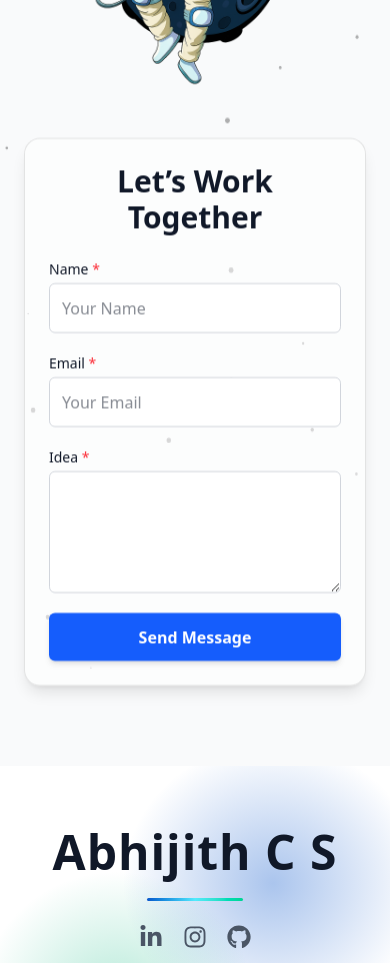
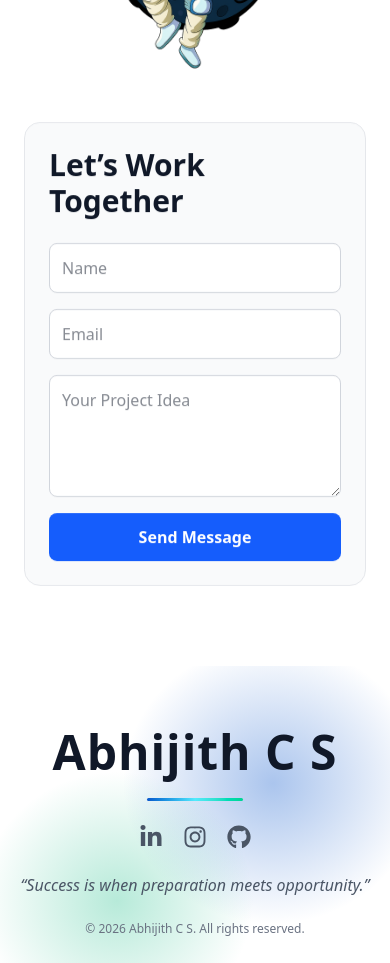
Before and after one commit to theRealAbhijithCS/portfolio, a React (Vite) app: page / in a window 390 px wide. Shown: the part 3860-4823 px from the top of the page. Built offline with nearby package versions, Linux system fonts and the light colour scheme.

Commit message:
update contact from remove particles in mobile screen

```diff
--- a/src/sections/Contact.jsx
+++ b/src/sections/Contact.jsx
@@ -3,40 +3,33 @@ import ParticlesBackground from "../components/ParticlesBackground.jsx";
 import Astra from "../assets/Astra.png";
 
 export default function Contact() {
-  const [formData, setFormData] = useState({
-    name: "",
-    email: "",
-    idea: "",
-  });
-
+  const [formData, setFormData] = useState({ name: "", email: "", idea: "" });
   const [errors, setErrors] = useState({});
   const [status, setStatus] = useState("");
-
-  // State to track if the section has been seen
   const [isVisible, setIsVisible] = useState(false);
+  const [isMobile, setIsMobile] = useState(false);
   const sectionRef = useRef(null);
 
+  // 1. Detect Mobile to disable heavy particles
   useEffect(() => {
+    const checkMobile = () => setIsMobile(window.innerWidth < 768);
+    checkMobile();
+    window.addEventListener("resize", checkMobile);
+
     const observer = new IntersectionObserver(
       ([entry]) => {
         if (entry.isIntersecting) {
           setIsVisible(true);
-          // Optimization: Stop observing once animation triggers to save mobile resources
-          if (sectionRef.current) observer.unobserve(sectionRef.current);
+          observer.disconnect(); // Stop watching immediately
         }
       },
-      {
-        threshold: 0.1, // Lower threshold for faster trigger on mobile
-        rootMargin: "0px 0px -50px 0px" // Starts animation slightly before it enters fully
-      }
+      { threshold: 0.1 }
     );
 
-    if (sectionRef.current) {
-      observer.observe(sectionRef.current);
-    }
-
+    if (sectionRef.current) observer.observe(sectionRef.current);
     return () => {
-      if (sectionRef.current) observer.unobserve(sectionRef.current);
+      window.removeEventListener("resize", checkMobile);
+      observer.disconnect();
     };
   }, []);
 
@@ -46,31 +39,15 @@ export default function Contact() {
     if (errors[name]) setErrors((p) => ({ ...p, [name]: "" }));
   };
 
-  const validateForm = () => {
+  const handleSubmit = (e) => {
+    e.preventDefault();
     const required = ["name", "email", "idea"];
     const newErrors = {};
-    required.forEach(
-      (f) => !formData[f].trim() && (newErrors[f] = "Fill this field")
-    );
-    setErrors(newErrors);
-    return !Object.keys(newErrors).length;
-  };
+    required.forEach(f => !formData[f].trim() && (newErrors[f] = "Required"));
+    if (Object.keys(newErrors).length) return setErrors(newErrors);
 
-  const handleSubmit = (e) => {
-    e.preventDefault();
-    if (!validateForm()) return;
-
-    const subject = encodeURIComponent(`New Project Inquiry from Portfolio`);
-    const body = encodeURIComponent(
-      `Name: ${formData.name}\n` +
-      `Email: ${formData.email}\n\n` +
-      `Project Idea:\n${formData.idea}`
-    );
-
-    const recipientEmail = "abhijithcs200@gmail.com";
-    window.location.href = `mailto:${recipientEmail}?subject=${subject}&body=${body}`;
-
-    setFormData({ name: "", email: "", idea: "" });
+    const mailto = `mailto:abhijithcs200@gmail.com?subject=Inquiry&body=Name: ${formData.name}%0D%0AEmail: ${formData.email}%0D%0A%0D%0A${formData.idea}`;
+    window.location.href = mailto;
     setStatus("success");
   };
 
@@ -78,128 +55,97 @@ export default function Contact() {
     <section
       id="contact"
       ref={sectionRef}
-      className="w-full min-h-screen relative bg-gray-50 dark:bg-black overflow-hidden text-gray-900 dark:text-white py-20 px-6 md:px-20 flex flex-col items-center justify-center transition-colors duration-500"
+      className="w-full min-h-screen relative bg-white dark:bg-black overflow-hidden py-20 px-6 md:px-20 flex items-center justify-center"
     >
-      {/* Optimization Tip: Ensure your ParticlesBackground component
-          is memoized or reduces count on mobile screens */}
-      <ParticlesBackground />
+      {/* EFFECTIVE FIX: Disable particles on mobile devices */}
+      {!isMobile && <ParticlesBackground />}
 
-      <div className="relative z-10 w-full max-w-7xl mx-auto flex flex-col md:flex-row items-center justify-center gap-10 md:gap-16">
+      <div className="relative z-10 w-full max-w-7xl mx-auto flex flex-col md:flex-row items-center gap-10">
 
         {/* Left Image Section */}
-        <div className={`w-full md:w-1/2 flex justify-center items-center transition-opacity duration-300 ${isVisible ? 'animate-entry-left' : 'opacity-0'}`}>
+        <div className={`w-full md:w-1/2 flex justify-center transform-gpu ${isVisible ? 'animate-entry-left' : 'opacity-0'}`}>
           <img
             src={Astra}
             alt="Contact"
             loading="lazy"
             decoding="async"
-            className="w-60 md:w-140 max-w-full h-auto object-contain animate-float"
+            className="w-56 md:w-140 h-auto object-contain animate-float"
           />
         </div>
 
-        {/* Right Side Contact Form */}
-        <div className={`w-full md:w-1/2 bg-white/50 dark:bg-white/5 p-6 md:p-8 rounded-2xl shadow-lg border border-black/10 dark:border-white/10 transition-opacity duration-300 ${isVisible ? 'animate-entry-right' : 'opacity-0'}`}>
-          <h2 className="text-3xl font-bold mb-6 text-center md:text-left">Let’s Work Together</h2>
+        {/* Right Side Form - Reduced heavy CSS on mobile */}
+        <div className={`w-full md:w-1/2 p-6 md:p-8 rounded-2xl border border-gray-200 dark:border-white/10
+          bg-gray-50 dark:bg-zinc-900 md:bg-white/50 md:backdrop-blur-sm
+          ${isVisible ? 'animate-entry-right' : 'opacity-0'} transform-gpu`}>
 
-          <form className="flex flex-col gap-5" onSubmit={handleSubmit}>
-            <div className="flex flex-col">
-              <label className="mb-1 text-sm font-medium">
-                Name <span className="text-red-500">*</span>
-              </label>
+          <h2 className="text-3xl font-bold mb-6 text-gray-900 dark:text-white">Let’s Work Together</h2>
+
+          <form className="flex flex-col gap-4" onSubmit={handleSubmit}>
             <input
               type="text"
               name="name"
-                placeholder="Your Name"
+              placeholder="Name"
               value={formData.name}
               onChange={handleChange}
-                className="p-3 rounded-md bg-white dark:bg-white/10 border border-gray-300 dark:border-gray-500 text-gray-900 dark:text-white focus:outline-none focus:ring-2 focus:ring-blue-500 transition-all"
+              className="p-3 rounded-lg bg-white dark:bg-black border border-gray-300 dark:border-gray-700 text-gray-900 dark:text-white focus:ring-2 focus:ring-blue-500 outline-none"
             />
-              {errors.name && <p className="text-red-500 text-xs mt-1">{errors.name}</p>}
-            </div>
-
-            <div className="flex flex-col">
-              <label className="mb-1 text-sm font-medium">
-                Email <span className="text-red-500">*</span>
-              </label>
             <input
               type="email"
               name="email"
-                placeholder="Your Email"
+              placeholder="Email"
               value={formData.email}
               onChange={handleChange}
-                className="p-3 rounded-md bg-white dark:bg-white/10 border border-gray-300 dark:border-gray-500 text-gray-900 dark:text-white focus:outline-none focus:ring-2 focus:ring-blue-500 transition-all"
+              className="p-3 rounded-lg bg-white dark:bg-black border border-gray-300 dark:border-gray-700 text-gray-900 dark:text-white focus:ring-2 focus:ring-blue-500 outline-none"
             />
-              {errors.email && <p className="text-red-500 text-xs mt-1">{errors.email}</p>}
-            </div>
-
-            <div className="flex flex-col">
-              <label className="mb-1 text-sm font-medium">
-                Idea <span className="text-red-500">*</span>
-              </label>
             <textarea
               name="idea"
               rows={4}
-                placeholder="Enter your idea"
+              placeholder="Your Project Idea"
               value={formData.idea}
               onChange={handleChange}
-                className="p-3 rounded-md bg-white dark:bg-white/10 border border-gray-300 dark:border-gray-500 text-gray-900 dark:text-white focus:outline-none focus:ring-2 focus:ring-blue-500 transition-all"
+              className="p-3 rounded-lg bg-white dark:bg-black border border-gray-300 dark:border-gray-700 text-gray-900 dark:text-white focus:ring-2 focus:ring-blue-500 outline-none"
             />
-              {errors.idea && <p className="text-red-500 text-xs mt-1">{errors.idea}</p>}
-            </div>
-
-            {status && (
-              <p className={`text-sm text-center ${status === "success" ? "text-green-500" : "text-red-500"}`}>
-                {status === "success" ? "Opening your email client... ✅" : "Something went wrong ❌"}
-              </p>
-            )}
 
             <button
-              disabled={status === "success"}
               type="submit"
-              className="bg-blue-600 hover:bg-blue-700 disabled:opacity-60 disabled:cursor-not-allowed text-white py-3 px-6 rounded-md font-semibold transition-all duration-200 transform hover:scale-105 active:scale-95 shadow-md"
+              className="bg-blue-600 text-white py-3 rounded-lg font-bold hover:bg-blue-700 transition-transform active:scale-95"
             >
-              {status === "success" ? "Email Client Opened" : "Send Message"}
+              {status === "success" ? "Opening Mail..." : "Send Message"}
             </button>
           </form>
         </div>
       </div>
 
       <style jsx>{`
-        /* Mobile: Slide up and fade in */
+        /* Optimization: transform3d triggers hardware acceleration */
         @keyframes entryMobile {
-          from { opacity: 0; transform: translateY(30px); }
-          to { opacity: 1; transform: translateY(0); }
+          from { opacity: 0; transform: translate3d(0, 20px, 0); }
+          to { opacity: 1; transform: translate3d(0, 0, 0); }
         }
 
-        /* Desktop: Slide from left */
         @keyframes entryLeftDesktop {
-          from { opacity: 0; transform: translateX(-50px); }
-          to { opacity: 1; transform: translateX(0); }
+          from { opacity: 0; transform: translate3d(-40px, 0, 0); }
+          to { opacity: 1; transform: translate3d(0, 0, 0); }
         }
 
-        /* Desktop: Slide from right */
         @keyframes entryRightDesktop {
-          from { opacity: 0; transform: translateX(50px); }
-          to { opacity: 1; transform: translateX(0); }
+          from { opacity: 0; transform: translate3d(40px, 0, 0); }
+          to { opacity: 1; transform: translate3d(0, 0, 0); }
         }
 
         @keyframes float {
-          0%, 100% { transform: translateY(0); }
-          50% { transform: translateY(-10px); }
+          0%, 100% { transform: translate3d(0, 0, 0); }
+          50% { transform: translate3d(0, -10px, 0); }
         }
 
         .animate-entry-left, .animate-entry-right {
-          animation: entryMobile 0.6s ease-out forwards;
-          will-change: transform, opacity; /* Forces GPU acceleration */
+          animation: entryMobile 0.5s ease-out forwards;
+          will-change: transform, opacity;
         }
 
         @media (min-width: 768px) {
-          .animate-entry-left {
-            animation: entryLeftDesktop 0.7s ease-out forwards;
-          }
-          .animate-entry-right {
-            animation: entryRightDesktop 0.7s ease-out forwards;
-          }
+          .animate-entry-left { animation-name: entryLeftDesktop; }
+          .animate-entry-right { animation-name: entryRightDesktop; }
         }
 
         .animate-float {
```
Lines whose indentation alone changed are shown as unchanged.
